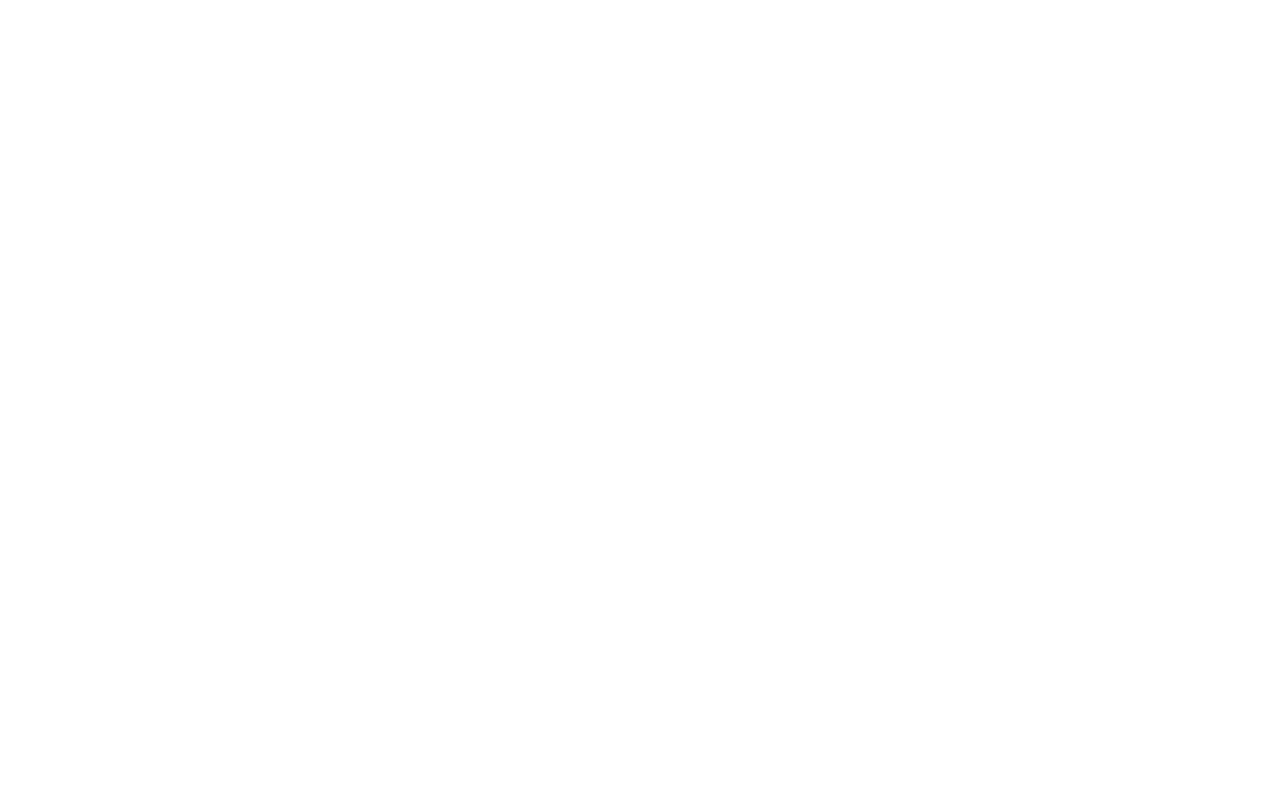
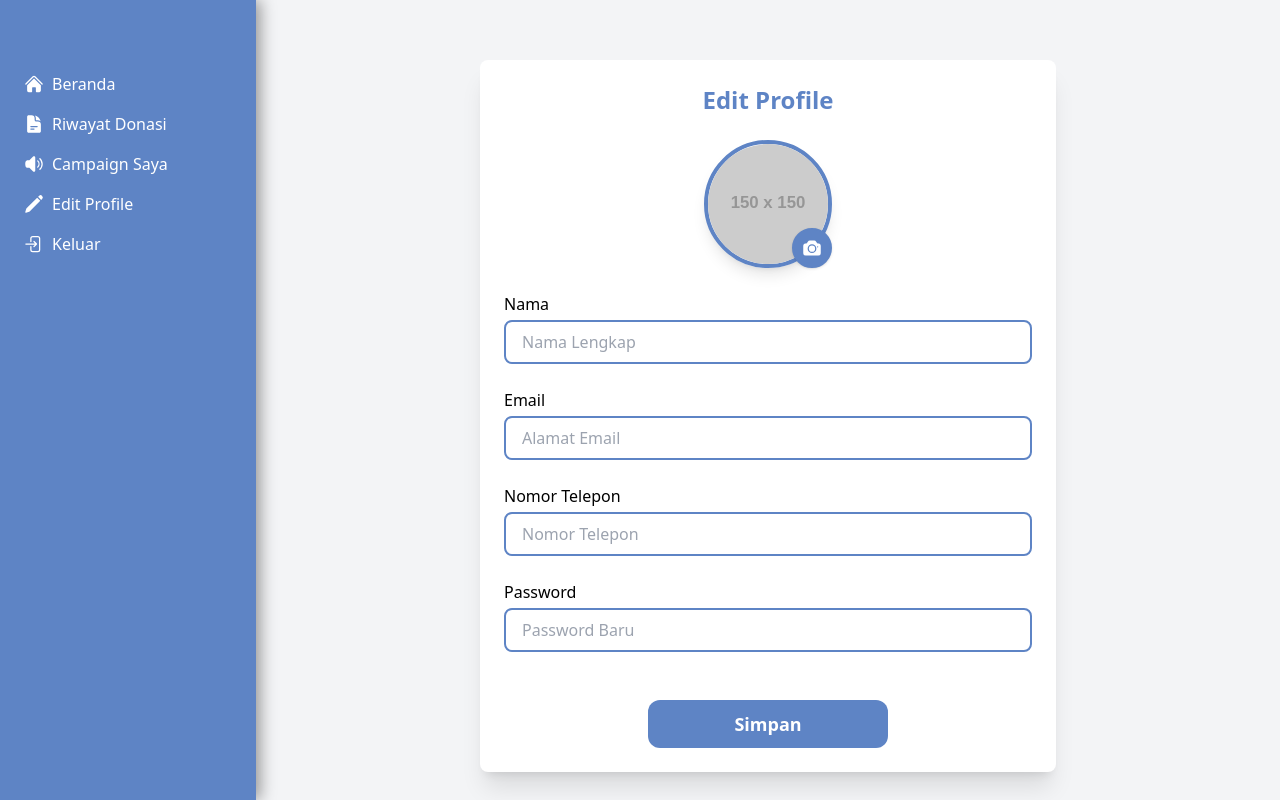
Before and after one commit to gema-vocasia/frontend, a React (Vite) app: page /edit-profile in a window 1280 px wide. Before the commit this address had no page. Built offline with nearby package versions, Linux system fonts and the light colour scheme.

Commit message:
membuat tampilah halaman edit profile

```diff
--- a/src/App.jsx
+++ b/src/App.jsx
@@ -1,11 +1,11 @@
 import { BrowserRouter, Routes, Route } from "react-router-dom";
-import Profile from "./pages/Profile";
+import EditProfile from "./pages/EditProfile";
 
 function App() {
   return (
     <BrowserRouter>
       <Routes>
-        <Route path="/profile" element={<Profile />} />
+        <Route path="/edit-profile" element={<EditProfile />} />
       </Routes>
     </BrowserRouter>
   );
--- /dev/null
+++ b/src/components/FormEditProfile.jsx
@@ -0,0 +1,88 @@
+import PropTypes from 'prop-types';
+import { CameraIcon } from '@heroicons/react/24/solid';
+
+const FormEditProfile = ({ onSubmit }) => {
+
+  return (
+    <div className="flex-1 flex flex-col items-center justify-center min-h-screen p-4 bg-gray-100">
+      <div className="w-full max-w-xl bg-white mt-8 p-6 rounded-lg shadow-xl">
+
+        <div className="flex items-center justify-center mb-6">
+          <h1 className="text-2xl font-semibold text-[#5E84C5]">Edit Profile</h1>
+        </div>
+
+        <form onSubmit={onSubmit} className="space-y-6">
+          <div className="flex justify-center mb-6">
+            <div className="relative">
+              <img
+                src="https://via.placeholder.com/150"
+                alt="Profile"
+                className="w-32 h-32 rounded-full shadow-lg border-4 border-[#5E84C5]"
+              />
+              <label className="absolute bottom-0 right-0 p-2 rounded-full shadow cursor-pointer bg-[#5E84C5] text-white hover:text-[#5E84C5] hover:bg-white border-2 border-[#5E84C5]">
+                <CameraIcon className="w-5 h-5" />
+                <input
+                  type="file"
+                  accept="image/*"
+                  className="hidden"
+                  onChange={(e) => console.log(e.target.files[0])}
+                />
+              </label>
+            </div>
+          </div>
+
+          <div>
+            <label className="block text-black mb-1">Nama</label>
+            <input
+              type="text"
+              placeholder="Nama Lengkap"
+              className="w-full px-4 py-2 rounded-lg text-black border-2 border-[#5E84C5] focus:outline-none focus:ring focus:ring-blue-200"
+            />
+          </div>
+
+          <div>
+            <label className="block text-black mb-1">Email</label>
+            <input
+              type="email"
+              placeholder="Alamat Email"
+              className="w-full px-4 py-2 rounded-lg text-black border-2 border-[#5E84C5] focus:outline-none focus:ring focus:ring-blue-200"
+            />
+          </div>
+
+          <div>
+            <label className="block text-black mb-1">Nomor Telepon</label>
+            <input
+              type="tel"
+              placeholder="Nomor Telepon"
+              className="w-full px-4 py-2 rounded-lg text-black border-2 border-[#5E84C5] focus:outline-none focus:ring focus:ring-blue-200"
+            />
+          </div>
+
+          <div>
+            <label className="block text-black mb-1">Password</label>
+            <input
+              type="password"
+              placeholder="Password Baru"
+              className="w-full px-4 py-2 rounded-lg text-black border-2 border-[#5E84C5] focus:outline-none focus:ring focus:ring-blue-200"
+            />
+          </div>
+
+          <div className="flex justify-center">
+            <button
+              type="submit"
+              className="w-60 h-12 bg-[#5E84C5] text-white rounded-xl hover:bg-[#4B6CA0] transform hover:scale-105 transition duration-300 mt-6 text-lg font-semibold"
+            >
+              Simpan
+            </button>
+          </div>
+        </form>
+      </div>
+    </div>
+  );
+};
+
+FormEditProfile.propTypes = {
+  onSubmit: PropTypes.func.isRequired,
+};
+
+export default FormEditProfile;
--- a/src/components/ProfileContent.jsx
+++ /dev/null
@@ -1,55 +0,0 @@
-import PropTypes from 'prop-types';
-import { Bars3Icon, EnvelopeIcon, PhoneIcon, IdentificationIcon, LockClosedIcon } from '@heroicons/react/24/solid';
-
-
-const ProfileContent = ({ toggleSidebar }) => {
-  return (
-    <div className="flex-1 flex flex-col items-center justify-center min-h-screen p-4">
-      <button
-        onClick={toggleSidebar}
-        className="absolute top-4 left-4 p-2 bg-[#5E84C5] rounded-md shadow hover:bg-blue-950 focus:outline-none lg:hidden"
-      >
-        <Bars3Icon className="w-7 h-7 text-white"/>
-      </button>
-
-      <div className="flex flex-col items-center justify-center bg-[#5E84C5] p-8 rounded-lg shadow-xl w-full max-w-xl">
-
-        <div className="flex flex-col items-center">
-          <div className="relative">
-            <img
-              src="https://via.placeholder.com/150"
-              alt="Profile"
-              className="w-32 h-32 rounded-full mb-4 shadow-lg transform hover:scale-105 transition-transform duration-300 border-4 border-white"
-            />
-          </div>
-        </div>
-
-        <h1 className="text-3xl font-semibold text-white text-center">Lavender</h1>
-        <div className="mt-12 space-y-4 border border-white p-4 rounded-lg w-full">
-          <div className="flex items-center space-x-4 p-2 ml-4">
-            <EnvelopeIcon className="w-5 h-5 text-white" />
-            <span className="text-white">lavender@gmail.com</span>
-          </div>
-          <div className="flex items-center space-x-4 p-2 ml-4">
-            <PhoneIcon className="w-5 h-5 text-white" />
-            <span className="text-white">+628511223345</span>
-          </div>
-          <div className="flex items-center space-x-4 p-2 ml-4">
-            <IdentificationIcon className="w-5 h-5 text-white" />
-            <span className="text-white">2200123456789000</span>
-          </div>
-          <div className="flex items-center space-x-4 p-2 ml-4">
-            <LockClosedIcon className="w-5 h-5 text-white" />
-            <span className="text-white">*********</span>
-          </div>
-        </div>
-      </div>
-    </div>
-  );
-};
-
-ProfileContent.propTypes = {
-  toggleSidebar: PropTypes.func.isRequired,
-};
-
-export default ProfileContent;
--- /dev/null
+++ b/src/components/Sidebar.jsx
@@ -0,0 +1,87 @@
+import PropTypes from 'prop-types';
+import { Link } from "react-router-dom";
+import { Bars3Icon, HomeIcon, DocumentTextIcon, PencilIcon, XMarkIcon, ArrowRightEndOnRectangleIcon, SpeakerWaveIcon } from '@heroicons/react/24/solid';
+
+const Sidebar = ({ isOpen, toggleSidebar }) => {
+  return (
+    <div>
+      {/* Tombol bar icon */}
+      <button
+        onClick={toggleSidebar}
+        className="absolute top-4 left-4 p-2 bg-[#5E84C5] rounded-md shadow hover:bg-[#4B6CA0] transition duration-300 focus:outline-none lg:hidden"
+      >
+        <Bars3Icon className="w-7 h-7 text-white" />
+      </button>
+
+      {/* Sidebar */}
+      <div
+        className={`fixed top-0 h-screen bg-[#5E84C5] text-white p-6 transition-transform duration-300 z-50 shadow-lg ${
+                  isOpen ? 'translate-x-0' : '-translate-x-full'} w-64 lg:static lg:translate-x-0`}
+        style={{ boxShadow: '4px 0 15px rgba(0, 0, 0, 0.4)' }}
+      >
+        <button
+          onClick={toggleSidebar}
+          className="absolute top-4 right-4 p-2 text-white focus:outline-none lg:hidden hover:text-blue-950"
+        >
+          <XMarkIcon className="w-7 h-7" />
+        </button>
+
+        {/* Navigasi menu */}
+        <ul className="mt-12 space-y-4">
+          <li>
+            <Link
+              to="/beranda"
+              className="flex items-center space-x-2 hover:text-blue-950 transition-transform duration-200"
+            >
+              <HomeIcon className="w-5 h-5" />
+              <span>Beranda</span>
+            </Link>
+          </li>
+          <li>
+            <Link
+              to="/riwayat-donasi"
+              className="flex items-center space-x-2 hover:text-blue-950 transition-transform duration-200"
+            >
+              <DocumentTextIcon className="w-5 h-5" />
+              <span>Riwayat Donasi</span>
+            </Link>
+          </li>
+          <li>
+            <Link
+              to="/campaign-saya"
+              className="flex items-center space-x-2 hover:text-blue-950 transition-transform duration-200"
+            >
+              <SpeakerWaveIcon className="w-5 h-5" />
+              <span>Campaign Saya</span>
+            </Link>
+          </li>
+          <li>
+            <Link
+              to="/edit-profile"
+              className="flex items-center space-x-2 hover:text-blue-950 transition-transform duration-200"
+            >
+              <PencilIcon className="w-5 h-5" />
+              <span>Edit Profile</span>
+            </Link>
+          </li>
+          <li>
+            <Link
+              to="/keluar"
+              className="flex items-center space-x-2 hover:text-blue-950 transition-transform duration-200"
+            >
+              <ArrowRightEndOnRectangleIcon className="w-5 h-5" />
+              <span>Keluar</span>
+            </Link>
+          </li>
+        </ul>
+      </div>
+    </div>
+  );
+};
+
+Sidebar.propTypes = {
+  isOpen: PropTypes.bool.isRequired,
+  toggleSidebar: PropTypes.func.isRequired,
+};
+
+export default Sidebar;
--- /dev/null
+++ b/src/pages/EditProfile.jsx
@@ -0,0 +1,26 @@
+import Sidebar from '../components/SideBar';
+import FormEditProfile from '../components/FormEditProfile';
+import { useState } from 'react';
+
+const EditProfile = () => {
+  const [isSidebarOpen, setIsSidebarOpen] = useState(false);
+
+  const toggleSidebar = () => {
+    setIsSidebarOpen(!isSidebarOpen);
+  };
+
+  const handleSubmit = (e) => {
+    e.preventDefault();
+    console.log("Form submitted");
+  };
+
+
+  return (
+    <div className="relative min-h-screen flex flex-col lg:flex-row">
+        <Sidebar isOpen={isSidebarOpen} toggleSidebar={toggleSidebar}/>
+        <FormEditProfile onSubmit={handleSubmit} toggleSidebar={toggleSidebar}/>
+    </div>
+  );
+};
+
+export default EditProfile;
--- a/src/pages/Profile.jsx
+++ /dev/null
@@ -1,12 +0,0 @@
-import ProfileContent from '../components/ProfileContent';
-
-const Profile = () => {
-
-  return (
-    <div className="relative min-h-screen bg-white flex flex-col lg:flex-row">
-      <ProfileContent />
-    </div>
-  );
-};
-
-export default Profile;
```
